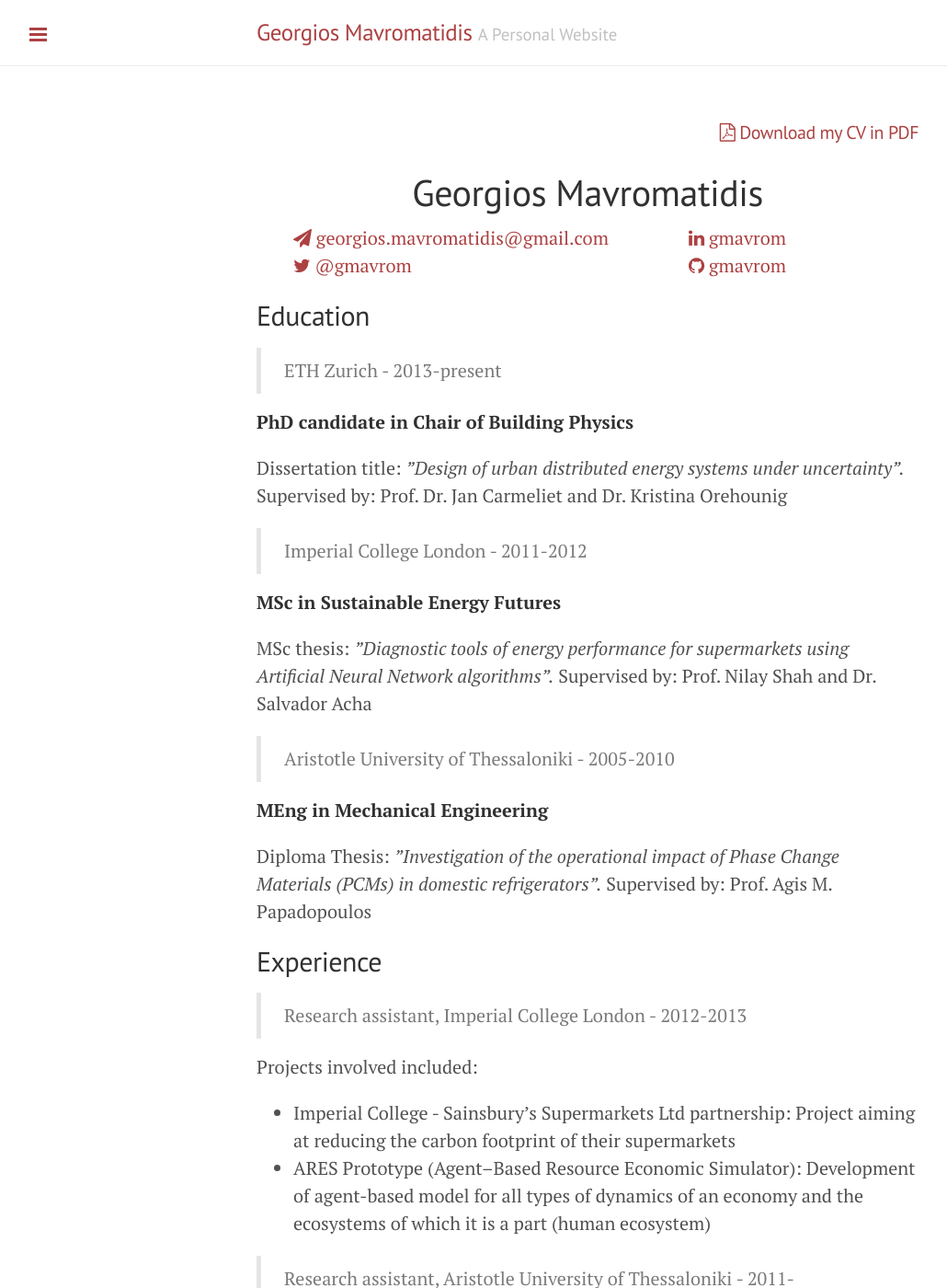
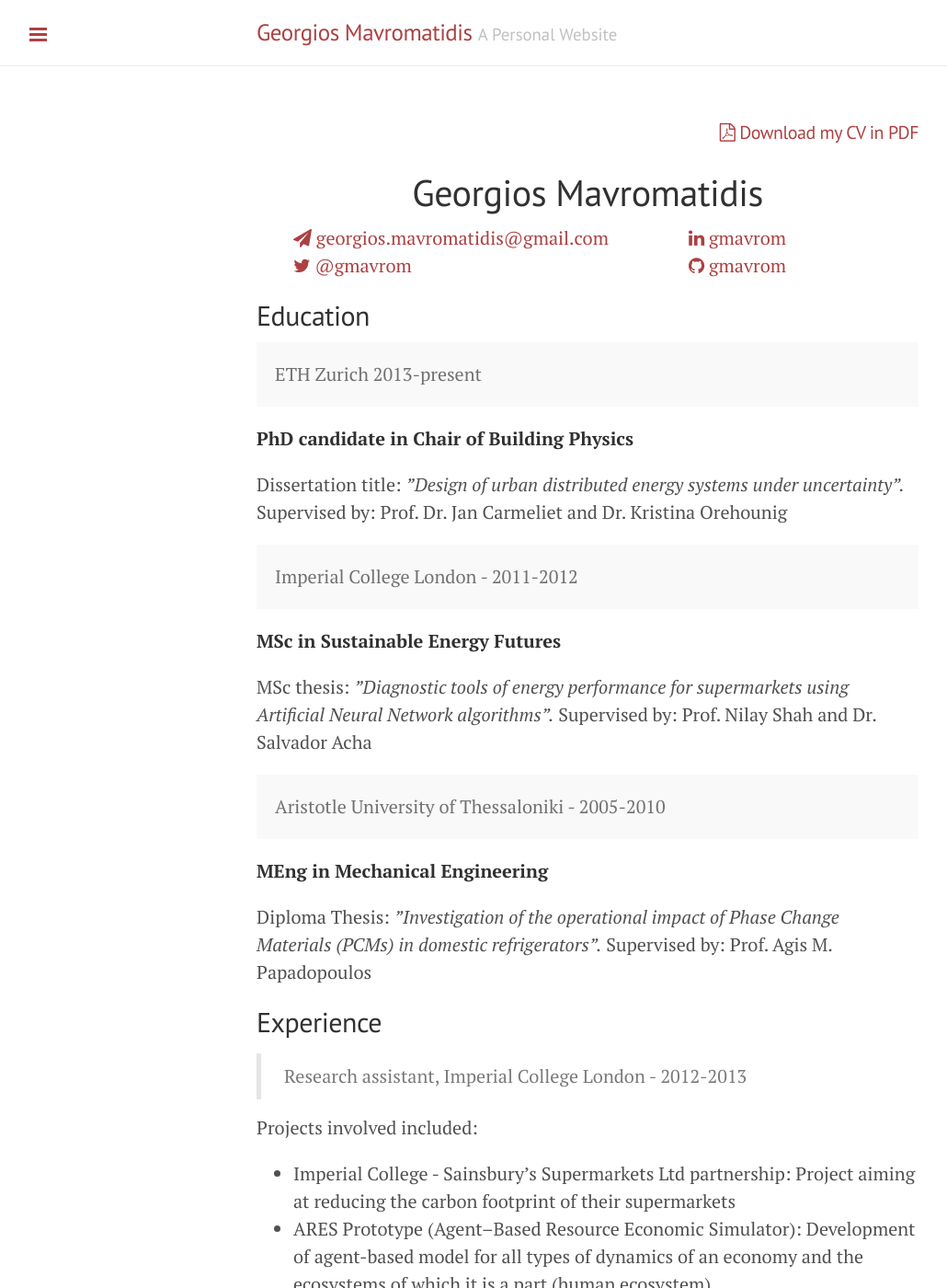
Before and after one commit to gmavrom33/gmavrom.github.io, a Jekyll site: the page built from cv/index.md, in a window 1280 px wide and 1400 px high. Shown: the whole window at 92% size, without its empty margins (1-1031 px from the left). Built offline with Jekyll 4.4.1, drawn with Linux system fonts in a browser that asks for light colours; nearby versions of some CDN libraries; some of the changed text lies outside the part shown.

Commit message:
Update cv

```diff
--- a/cv/index.md
+++ b/cv/index.md
@@ -25,19 +25,25 @@ title: CV
 
 ## Education
 
-> ETH Zurich - 2013-present
+<div class="message">
+ETH Zurich 2013-present
+</div>
 
 **PhD candidate in Chair of Building Physics**
 
 Dissertation title: *”Design of urban distributed energy systems under uncertainty”.* Supervised by: Prof. Dr. Jan Carmeliet and Dr. Kristina Orehounig
 
-> Imperial College London - 2011-2012
+<div class="message">
+Imperial College London - 2011-2012
+</div>
 
 **MSc in Sustainable Energy Futures**
 
 MSc thesis: *”Diagnostic tools of energy performance for supermarkets using Artificial Neural Network algorithms”.* Supervised by: Prof. Nilay Shah and Dr. Salvador Acha
 
-> Aristotle University of Thessaloniki - 2005-2010
+<div class="message">
+Aristotle University of Thessaloniki - 2005-2010
+</div>
 
 **MEng in Mechanical Engineering**
 
@@ -60,11 +66,11 @@ Projects involved include:
 * Assessment of energy conservation measures in typical buildings according to the geographic and climatic regions
 
 ## Computer Skills
-Programming: `Matlab, R, Python`
+Programming: `Matlab`,`R`,`Python`
 
-Mathematical programming: `AIMMS, GAMS`
+Mathematical programming: `AIMMS`, `GAMS`
 
-GIS: `ArcGIS, QGIS`
+GIS: `ArcGIS`, `QGIS`
 
 ## Languages
 
```
